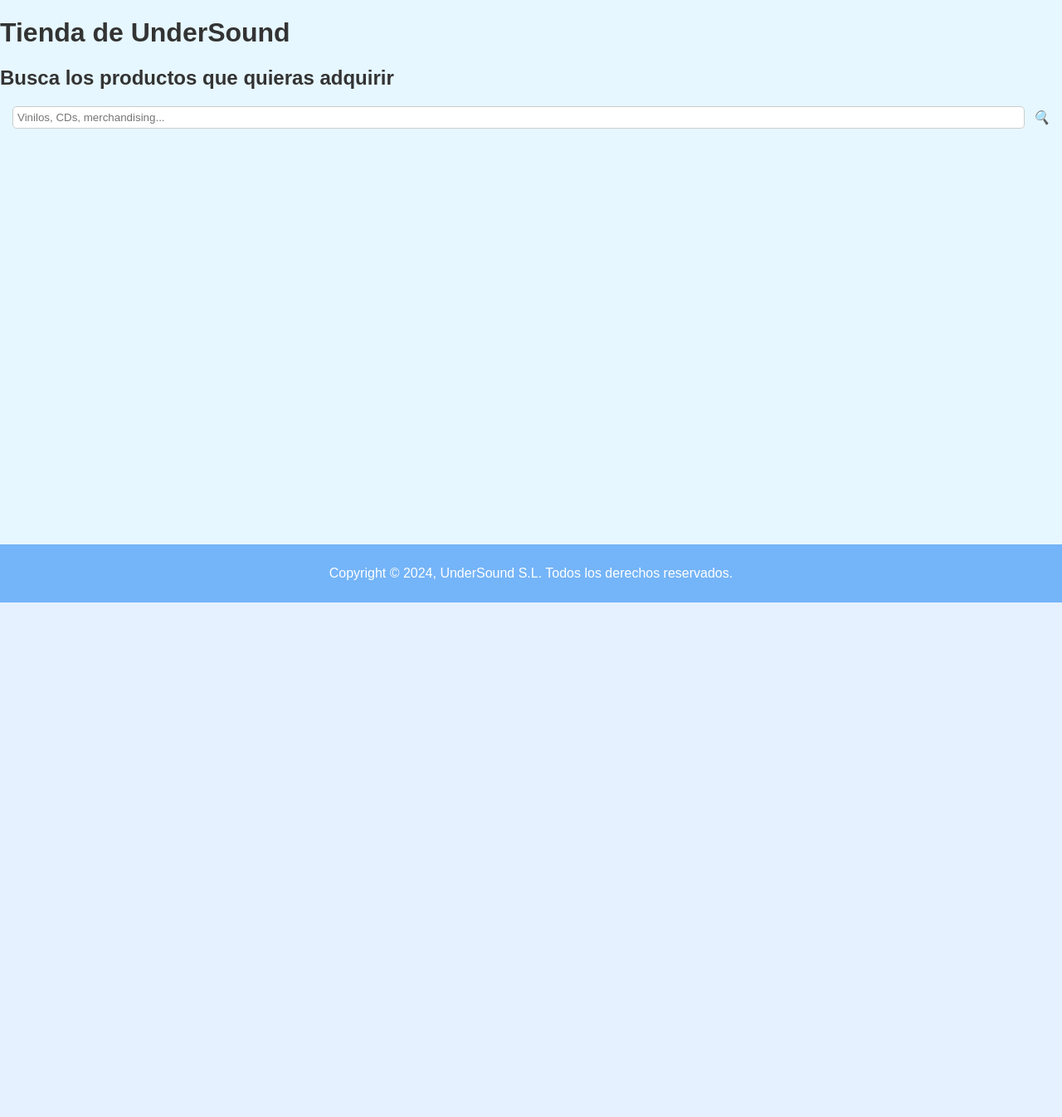
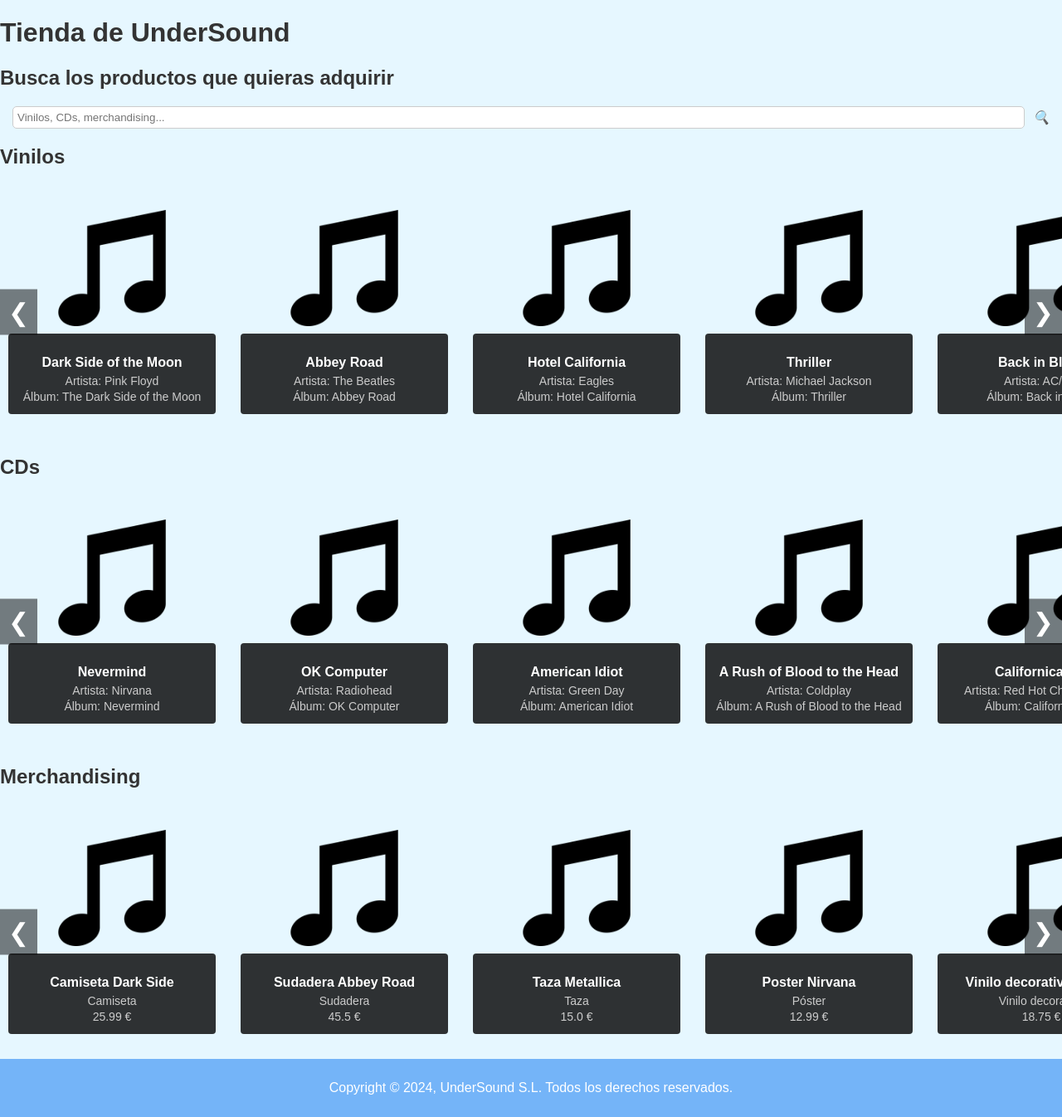
Before and after one commit to VictorNicolaiTellez/Proyecto_PI, a Flask app: page /store/ in a window 1280 px wide. Shown: the part 74-1420 px from the top of the page at 83% size. Before the commit the page ends 800 px from the top, so only its background shows below. Run offline with Flask 3, Linux system fonts and the light colour scheme.

Commit message:
JSON (lectura de archivos JSON nada mas iniciar la API)

```diff
--- a/app.py
+++ b/app.py
@@ -1,9 +1,31 @@
 from flask import Flask, render_template
 from flask import redirect, url_for
 from flask import request, session,jsonify
+import json
 
 app = Flask(__name__)
 
+"""
+Carga de datos de los archivos JSON al iniciar la API
+"""
+with open('static/json/songs.json') as json_file:
+    data_json = json_file.read()
+songs_list = json.loads(data_json)
+with open('static/json/artists.json') as json_file:
+    data_json = json_file.read()
+artists_list = json.loads(data_json)
+with open('static/json/albums.json') as json_file:
+    data_json = json_file.read()
+albums_list = json.loads(data_json)
+with open('static/json/vinyls.json') as json_file:
+    data_json = json_file.read()
+vinyls_list = json.loads(data_json)
+with open('static/json/cds.json') as json_file:
+    data_json = json_file.read()
+cds_list = json.loads(data_json)
+with open('static/json/merchandising.json') as json_file:
+    data_json = json_file.read()
+merchandising_list = json.loads(data_json)
 
 
 @app.route('/')
@@ -17,50 +39,30 @@ def songs():
 @app.route('/explorer/', methods=["GET"])
 def explorer():
     music_search = request.args.get('music_search','')
-    songs = [
-        {"id":"0","album":"Tribute","artist":"John Newman","duration":"4:00","genre":"0","name":"Love Me Again","rank_time":"2"},
-        {"id":"1","album":"V","artist":"Maroon 5","duration":"3:10","genre":"0","name":"Maps","rank_time":"1"},
-        {"id":"2","album":"A Head Full of Dreams","artist":"Coldplay","duration":"4:24","genre":"0","name":"Adventure of a Lifetime","rank_time":"1"},
-        {"id":"3","album":"Boulevard of Broken Dreams","artist":"Green Day","duration":"4:21","genre":"0","name":"Boulevard of Broken Dreams","rank_time":"2"},
-        {"id":"4","album":"V","artist":"Maroon 5","duration":"3:51","genre":"0","name":"Animals","rank_time":"1"},
-        {"id":"5","album":"Overexposed Track By Track","artist":"Maroon 5","duration":"3:40","genre":"0","name":"One More Night","rank_time":"0"},
-        {"id":"6","album":"(What's The Story) Morning Glory?","artist":"Oasis","duration":"4:19","genre":"0","name":"Wonderwall","rank_time":"0"},
-        {"id":"7","album":"Favourite Worst Nightmare","artist":"Arctic Monkeys","duration":"4:14","genre":"0","name":"505","rank_time":"0"},
-        {"id":"8","album":"Overexposed Track By Track","artist":"Maroon 5, Wiz Khalifa","duration":"3:51","genre":"0","name":"Payphone","rank_time":"1"},
-        {"id":"9","album":"A Head Full of Dreams","artist":"Coldplay","duration":"4:18","genre":"0","name":"Hymn for the Weekend","rank_time":"2"}
-    ]
-    artists = [
-        {"id":"0","name":"Maroon 5","genre":"Pop"},
-        {"id":"1","name":"Arctic Monkeys","genre":"Indie"},
-        {"id":"2","name":"Green Day","genre":"Rock/Punk"},
-        {"id":"3","name":"Coldplay","genre":"Pop"}
-    ]
-    albums = [
-        {"id":"0","name":"Tribute","artist":"John Newman","genre":"Pop"},
-        {"id":"1","name":"V","artist":"Maroon 5","genre":"Pop"},
-        {"id":"2","name":"Favourite Worst Nightmare","artist":"Arctic Monkeys","genre":"Indie"}
-    ]
     if music_search == '':
-        return render_template('explorer.html', songs=songs, artists=artists, albums=albums)
+        return render_template('explorer.html', songs=songs_list, artists=artists_list, albums=albums_list)
     search = music_search.lower()
     songs_filter = []
-    songs_filter = [item for item in songs if search in item["name"].lower()]
+    songs_filter = [item for item in songs_list if search in item["name"].lower()]
     artists_filter = []
-    artists_filter = [item for item in artists if search in item["name"].lower()]
+    artists_filter = [item for item in artists_list if search in item["name"].lower()]
     albums_filter = []
-    albums_filter = [item for item in albums if search in item["name"].lower()]
+    albums_filter = [item for item in albums_list if search in item["name"].lower()]
     return render_template('explorer.html', songs=songs_filter, artists=artists_filter, albums=albums_filter)
 
-@app.route('/store/')
+@app.route('/store/', methods=["GET"])
 def store():
-    return render_template('store.html')
-
-@app.route('/store/', methods=['GET'])
-def search_store():
-    data = request.form
-    content = data.get('query', type=str)
-
-    return render_template('store.html', content=content)
+    store_search = request.args.get('store_search','')
+    if store_search == '':
+        return render_template('store.html', vinyls=vinyls_list, cds=cds_list, merchandising=merchandising_list)
+    search = store_search.lower()
+    vinyls_filter = []
+    vinyls_filter = [item for item in vinyls_list if search in item["name"].lower()]
+    cds_filter = []
+    cds_filter = [item for item in cds_list if search in item["name"].lower()]
+    merchandising_filter = []
+    merchandising_filter = [item for item in merchandising_list if search in item["name"].lower()]
+    return render_template('store.html', vinyls=vinyls_filter, cds=cds_filter, merchandising=merchandising_filter)
 
 @app.route('/library/')
 def library():
--- /dev/null
+++ b/static/json/albums.json
@@ -0,0 +1,5 @@
+[
+    {"id":"0","name":"Tribute","artist":"John Newman","genre":"Pop"},
+    {"id":"1","name":"V","artist":"Maroon 5","genre":"Pop"},
+    {"id":"2","name":"Favourite Worst Nightmare","artist":"Arctic Monkeys","genre":"Indie"}
+]
--- /dev/null
+++ b/static/json/artists.json
@@ -0,0 +1,6 @@
+[
+    {"id":"0","name":"Maroon 5","genre":"Pop"},
+    {"id":"1","name":"Arctic Monkeys","genre":"Indie"},
+    {"id":"2","name":"Green Day","genre":"Rock/Punk"},
+    {"id":"3","name":"Coldplay","genre":"Pop"}
+]
--- /dev/null
+++ b/static/json/cds.json
@@ -0,0 +1,12 @@
+[
+    {"id": 1,"name": "Nevermind","artist": "Nirvana","album": "Nevermind"},
+    {"id": 2,"name": "OK Computer","artist": "Radiohead","album": "OK Computer"},
+    {"id": 3,"name": "American Idiot","artist": "Green Day","album": "American Idiot"},
+    {"id": 4,"name": "A Rush of Blood to the Head","artist": "Coldplay","album": "A Rush of Blood to the Head"},
+    {"id": 5,"name": "Californication","artist": "Red Hot Chili Peppers","album": "Californication"},
+    {"id": 6,"name": "Meteora","artist": "Linkin Park","album": "Meteora"},
+    {"id": 7,"name": "The Eminem Show","artist": "Eminem","album": "The Eminem Show"},
+    {"id": 8,"name": "Elephant","artist": "The White Stripes","album": "Elephant"},
+    {"id": 9,"name": "Songs About Jane","artist": "Maroon 5","album": "Songs About Jane"},
+    {"id": 10,"name": "By the Way","artist": "Red Hot Chili Peppers","album": "By the Way"}
+  ]
--- /dev/null
+++ b/static/json/merchandising.json
@@ -0,0 +1,12 @@
+[
+    {"id": 1,"name": "Camiseta Dark Side","type": "Camiseta","price": 25.99},
+    {"id": 2,"name": "Sudadera Abbey Road","type": "Sudadera","price": 45.50},
+    {"id": 3,"name": "Taza Metallica","type": "Taza","price": 15.00},
+    {"id": 4,"name": "Poster Nirvana","type": "Póster","price": 12.99},
+    {"id": 5,"name": "Vinilo decorativo Queen","type": "Vinilo decorativo","price": 18.75},
+    {"id": 6,"name": "Gorra AC/DC","type": "Gorra","price": 22.50},
+    {"id": 7,"name": "Llavero Red Hot Chili Peppers","type": "Llavero","price": 7.99},
+    {"id": 8,"name": "Parche bordado Iron Maiden","type": "Parche","price": 10.50},
+    {"id": 9,"name": "Bufanda The Rolling Stones","type": "Bufanda","price": 30.00},
+    {"id": 10,"name": "Púa de guitarra Foo Fighters","type": "Púa","price": 5.99}
+  ]
--- /dev/null
+++ b/static/json/songs.json
@@ -0,0 +1,12 @@
+[
+    {"id":"0","album":"Tribute","artist":"John Newman","duration":"4:00","genre":"0","name":"Love Me Again","rank_time":"2"},
+    {"id":"1","album":"V","artist":"Maroon 5","duration":"3:10","genre":"0","name":"Maps","rank_time":"1"},
+    {"id":"2","album":"A Head Full of Dreams","artist":"Coldplay","duration":"4:24","genre":"0","name":"Adventure of a Lifetime","rank_time":"1"},
+    {"id":"3","album":"Boulevard of Broken Dreams","artist":"Green Day","duration":"4:21","genre":"0","name":"Boulevard of Broken Dreams","rank_time":"2"},
+    {"id":"4","album":"V","artist":"Maroon 5","duration":"3:51","genre":"0","name":"Animals","rank_time":"1"},
+    {"id":"5","album":"Overexposed Track By Track","artist":"Maroon 5","duration":"3:40","genre":"0","name":"One More Night","rank_time":"0"},
+    {"id":"6","album":"(What's The Story) Morning Glory?","artist":"Oasis","duration":"4:19","genre":"0","name":"Wonderwall","rank_time":"0"},
+    {"id":"7","album":"Favourite Worst Nightmare","artist":"Arctic Monkeys","duration":"4:14","genre":"0","name":"505","rank_time":"0"},
+    {"id":"8","album":"Overexposed Track By Track","artist":"Maroon 5, Wiz Khalifa","duration":"3:51","genre":"0","name":"Payphone","rank_time":"1"},
+    {"id":"9","album":"A Head Full of Dreams","artist":"Coldplay","duration":"4:18","genre":"0","name":"Hymn for the Weekend","rank_time":"2"}
+]
--- /dev/null
+++ b/static/json/vinyls.json
@@ -0,0 +1,12 @@
+[
+    {"id": 1,"name": "Dark Side of the Moon","artist": "Pink Floyd","album": "The Dark Side of the Moon"},
+    {"id": 2,"name": "Abbey Road","artist": "The Beatles","album": "Abbey Road"},
+    {"id": 3,"name": "Hotel California","artist": "Eagles","album": "Hotel California"},
+    {"id": 4,"name": "Thriller","artist": "Michael Jackson","album": "Thriller"},
+    {"id": 5,"name": "Back in Black","artist": "AC/DC","album": "Back in Black"},
+    {"id": 6,"name": "Rumours","artist": "Fleetwood Mac","album": "Rumours"},
+    {"id": 7,"name": "The Wall","artist": "Pink Floyd","album": "The Wall"},
+    {"id": 8,"name": "Born to Run","artist": "Bruce Springsteen","album": "Born to Run"},
+    {"id": 9,"name": "Led Zeppelin IV","artist": "Led Zeppelin","album": "Led Zeppelin IV"},
+    {"id": 10,"name": "The Queen Is Dead","artist": "The Smiths","album": "The Queen Is Dead"}
+  ]
--- a/templates/store.html
+++ b/templates/store.html
@@ -7,9 +7,9 @@
 <div class="nav-right">
     <h1>Tienda de UnderSound</h1>
     <h2>Busca los productos que quieras adquirir</h2>
-    <form action="{{ url_for('search_store') }}" method="GET">
+    <form action="{{ url_for('store') }}" method="GET">
         <div class="search">
-            <input type="text" placeholder="Vinilos, CDs, merchandising...">
+            <input type="text" name="store_search" placeholder="Vinilos, CDs, merchandising...">
             <i class="search-icon">🔍</i>
         </div>
     </form>
@@ -49,8 +49,8 @@
                 <img src="{{ url_for('static', filename='images/deafault_img.png') }}" alt="CD">
                 <div class="music-info_index">
                     <h3>{{cd.name}}</h3>
-                    <p>Artista: {{vinyl.artist}}</p>
-                    <p>Álbum: {{vinyl.album}}</p>
+                    <p>Artista: {{cd.artist}}</p>
+                    <p>Álbum: {{cd.album}}</p>
                 </div>
             </a>
             {% endfor %}
@@ -72,7 +72,7 @@
                 <div class="music-info_index">
                     <h3>{{merch.name}}</h3>
                     <p>{{merch.type}}</p>
-                    <p>{{merch.price}}</p>
+                    <p>{{merch.price}} €</p>
                 </div>
             </a>
             {% endfor %}
```
